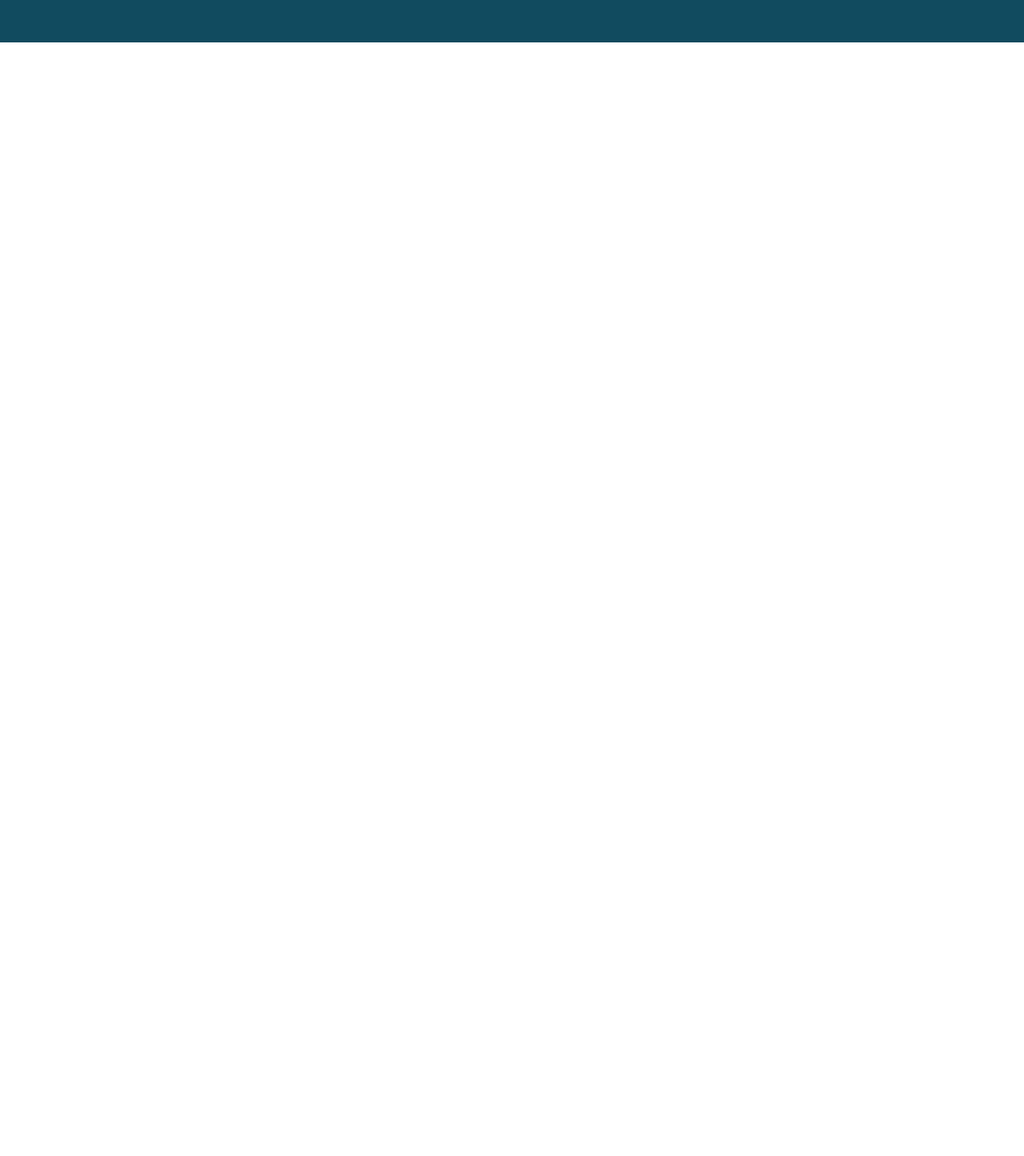
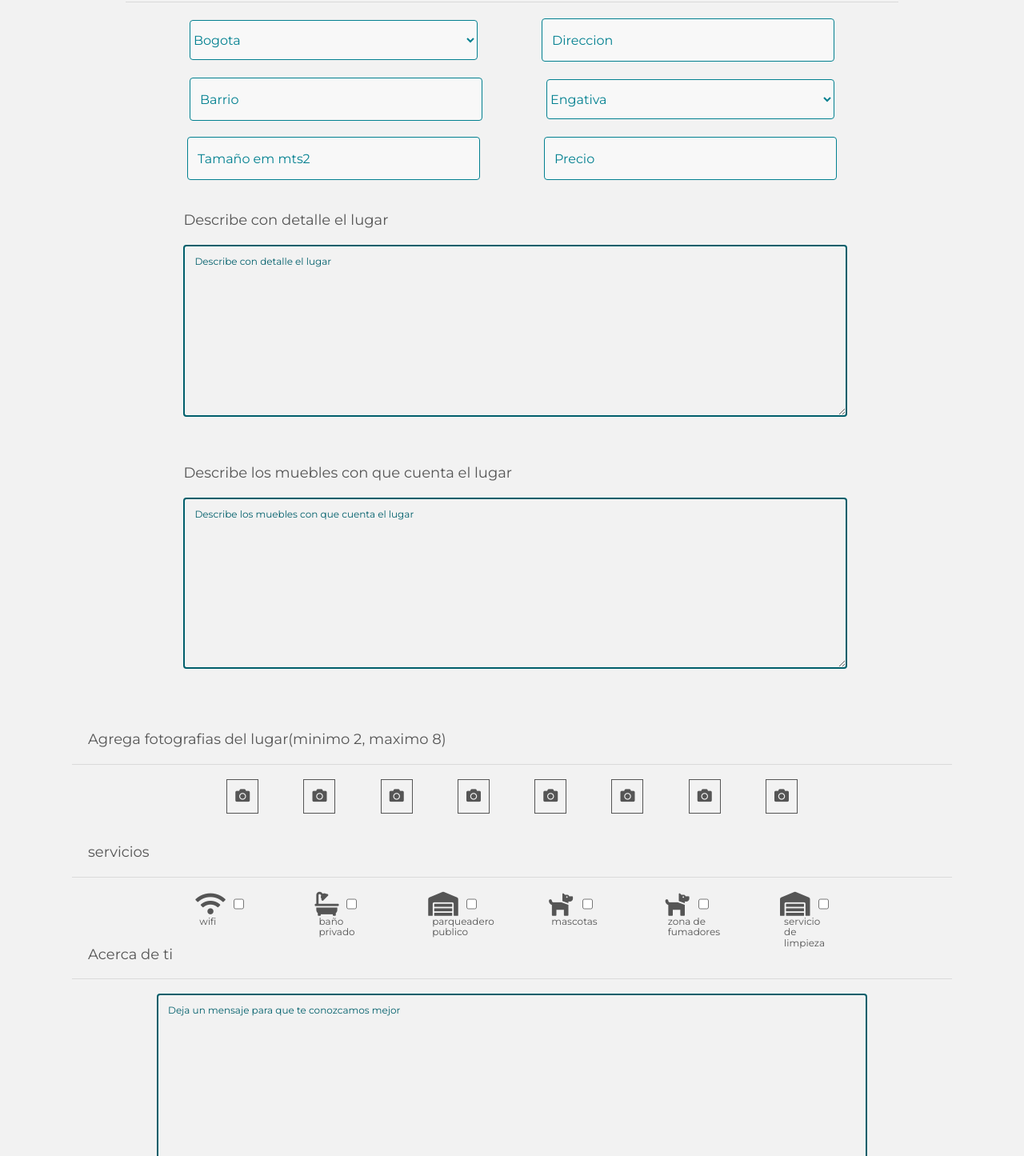
Before and after one commit to camiloVelandia/sleepSharingApp, a React app: page / in a window 1280 px wide. Shown: the part 1282-2727 px from the top of the page at 80% size. Before the commit the page ends 1335 px from the top, so only its background shows below. Built offline with nearby package versions, Linux system fonts and the light colour scheme.

Commit message:
ADD RegisterRoom component

```diff
--- a/src/components/Banner/index.js
+++ b/src/components/Banner/index.js
@@ -1,6 +1,5 @@
 import React from 'react';
 import { Figure } from './styles';
-import BannerImage from '../../../static/hero_image.png';
 
 const Banner = () => {
   return (
--- /dev/null
+++ b/src/components/RegisterRoom/index.js
@@ -0,0 +1,159 @@
+import React from 'react';
+import {
+  Form,
+  Submit,
+  H1,
+  Container,
+  SubHeading,
+  InputContainer,
+  TextArea,
+  Label,
+  Container2,
+  File,
+  Checkbox,
+  ChecboxContainer,
+  TextArea2,
+} from './styles';
+
+const RegisterRoom = () => {
+  return (
+    <Form>
+      <H1>Registrar un nuevo inmueble</H1>
+      <Container>
+        <SubHeading>Acerca de la zona</SubHeading>
+        <InputContainer>
+          <select name="" id="">
+            <option value="value1">Bogota</option>
+          </select>
+          <input type="text" placeholder="Direccion" />
+          <input type="text" placeholder="Barrio" />
+          <select name="" id="">
+            <option value="value1">Engativa</option>
+          </select>
+          <input type="text" placeholder="Tamaño em mts2" />
+          <input type="text" placeholder="Precio" />
+        </InputContainer>
+        <TextArea>
+          <label htmlFor="">
+            Describe con detalle el lugar
+            <textarea
+              placeholder="Describe con detalle el lugar"
+              name=""
+              id=""
+              cols="30"
+              rows="10"
+            ></textarea>
+          </label>
+          <label htmlFor="">
+            Describe los muebles con que cuenta el lugar
+            <textarea
+              placeholder="Describe los muebles con que cuenta el lugar"
+              name=""
+              id=""
+              cols="30"
+              rows="10"
+            ></textarea>
+          </label>
+        </TextArea>
+      </Container>
+      <Container2>
+        <Label>Agrega fotografias del lugar(minimo 2, maximo 8)</Label>
+        <File>
+          <label htmlFor="upload-photo">
+            <i className="fas fa-camera" />
+          </label>
+          <input type="file" name="photo" id="upload-photo" />
+          <label htmlFor="upload-photo">
+            <i className="fas fa-camera" />
+          </label>
+          <input type="file" name="photo" id="upload-photo" />
+          <label htmlFor="upload-photo">
+            <i className="fas fa-camera" />
+          </label>
+          <input type="file" name="photo" id="upload-photo" />
+          <label htmlFor="upload-photo">
+            <i className="fas fa-camera" />
+          </label>
+          <input type="file" name="photo" id="upload-photo" />
+          <label htmlFor="upload-photo">
+            <i className="fas fa-camera" />
+          </label>
+          <input type="file" name="photo" id="upload-photo" />
+          <label htmlFor="upload-photo">
+            <i className="fas fa-camera" />
+          </label>
+          <input type="file" name="photo" id="upload-photo" />
+          <label htmlFor="upload-photo">
+            <i className="fas fa-camera" />
+          </label>
+          <input type="file" name="photo" id="upload-photo" />
+          <label htmlFor="upload-photo">
+            <i className="fas fa-camera" />
+          </label>
+          <input type="file" name="photo" id="upload-photo" />
+        </File>
+        <Label>servicios</Label>
+        <ChecboxContainer>
+          <Checkbox>
+            <label>
+              <i className="fas fa-wifi" />
+              <span>wifi</span>
+            </label>
+            <input type="checkbox" name="" id="" />
+          </Checkbox>
+          <Checkbox>
+            <label>
+              <i className="fas fa-bath" />
+              <span>baño privado</span>
+            </label>
+            <input type="checkbox" name="" id="" />
+          </Checkbox>
+          <Checkbox>
+            <label>
+              <i className="fas fa-warehouse" />
+              <span>parqueadero publico</span>
+            </label>
+            <input type="checkbox" name="" id="" />
+          </Checkbox>
+          <Checkbox>
+            <label>
+              <i className="fas fa-dog" />
+              <span>mascotas</span>
+            </label>
+            <input type="checkbox" name="" id="" />
+          </Checkbox>
+          <Checkbox>
+            <label>
+              <i className="fas fa-dog" />
+              <span>zona de fumadores</span>
+            </label>
+            <input type="checkbox" name="" id="" />
+          </Checkbox>
+          <Checkbox>
+            <label>
+              <i className="fas fa-warehouse" />
+              <span>servicio de limpieza</span>
+            </label>
+            <input type="checkbox" name="" id="" />
+          </Checkbox>
+        </ChecboxContainer>
+        <Label>Acerca de ti</Label>
+        <TextArea2>
+          <textarea
+            placeholder="Deja un mensaje para que te conozcamos mejor"
+            name=""
+            id=""
+            cols="30"
+            rows="10"
+          ></textarea>
+        </TextArea2>
+      </Container2>
+
+      <Submit>
+        <input type="submit" value="Publicar" />
+      </Submit>
+    </Form>
+  );
+};
+
+export default RegisterRoom;
--- /dev/null
+++ b/src/components/RegisterRoom/styles.js
@@ -0,0 +1,191 @@
+import styled from 'styled-components';
+
+export const Form = styled.form`
+  background-color: #f2f2f2;
+  margin: 0;
+`;
+export const H1 = styled.h1`
+  text-align: center;
+  padding: 30px 0;
+  font-weight: 700;
+  font-size: 48px;
+  color: #555;
+  margin: 0;
+  @media (max-width: 767px) {
+    font-size: 18px;
+  }
+`;
+export const Container = styled.div`
+  margin: 0 auto;
+  max-width: 966px;
+`;
+export const SubHeading = styled.p`
+  font-weight: 30px;
+  color: #555;
+  padding-left: 10px;
+  border-bottom: 1px solid #dadada;
+  margin-bottom: 20px;
+`;
+export const InputContainer = styled.div`
+  display: flex;
+  align-items: center;
+  justify-content: center;
+  flex-wrap: wrap;
+  & input,
+  select {
+    background-color: #f8f8f8;
+    display: block;
+    width: 40%;
+    max-width: 360px;
+    height: 50px;
+    border: 1px solid #028090;
+    border-radius: 4px;
+    margin: 0 40px;
+    margin-bottom: 20px;
+    outline: none;
+    color: #028090;
+    &::placeholder {
+      padding-left: 10px;
+      color: #028090;
+    }
+    @media (min-width: 700px) and (max-width: 980px) {
+      width: 30%;
+    }
+    @media (max-width: 699px) {
+      width: 100%;
+    }
+  }
+  & select > option {
+    color: #028090;
+    max-width: 360px;
+  }
+`;
+export const TextArea = styled.div`
+  display: flex;
+  align-items: center;
+  justify-content: center;
+  flex-direction: column;
+  & label {
+    display: block;
+    width: 85%;
+    padding: 20px;
+    color: #555;
+    font-size: 18px;
+  }
+  & textarea {
+    margin: 20px 0;
+    background-color: #f2f2f2;
+    display: block;
+    width: 100%;
+    border: 2px solid #005f6b;
+    border-radius: 4px;
+    &::placeholder {
+      color: #005f6b;
+      padding: 10px 10px;
+      font-size: 12px;
+    }
+  }
+`;
+export const Label = styled.p`
+  color: #555;
+  font-size: 18px;
+  padding-left: 20px;
+  padding-top: 20px;
+  padding-bottom: 20px;
+  border-bottom: 1px solid #dadada;
+`;
+export const File = styled.div`
+  width: 70%;
+  margin: 0 auto;
+  display: flex;
+  justify-content: space-around;
+  & input {
+    width: 0.1px;
+    height: 0.1px;
+    opacity: 0;
+    overflow: hidden;
+    position: absolute;
+    z-index: -1;
+  }
+  & label {
+    cursor: pointer;
+    border: 1px solid #555;
+    padding: 10px;
+  }
+  @media (max-width: 767px) {
+    flex-wrap: wrap;
+    & label {
+      width: 15%;
+    }
+  }
+`;
+export const Container2 = styled.div`
+  max-width: 1100px;
+  color: #555;
+  font-size: 18px;
+  margin: 0 auto;
+`;
+export const ChecboxContainer = styled.div`
+  display: flex;
+  margin: 0 auto;
+  width: 80%;
+  justify-content: space-around;
+  @media (max-width: 767px) {
+    flex-wrap: wrap;
+  }
+`;
+export const TextArea2 = styled.div`
+  & textarea {
+    display: flex;
+    margin: 0 auto;
+    width: 80%;
+    background-color: #f2f2f2;
+    display: block;
+    border: 2px solid #005f6b;
+    border-radius: 4px;
+    &::placeholder {
+      color: #005f6b;
+      padding: 10px 10px;
+      font-size: 12px;
+    }
+  }
+`;
+export const Checkbox = styled.div`
+  display: flex;
+  & label {
+    position: relative;
+    display: flex;
+
+    padding-right: 10px;
+    font-size: 30px;
+    & span {
+      padding-left: 5px;
+      position: absolute;
+      top: 100%;
+      font-size: 12px;
+      margin: 0 auto;
+    }
+  }
+  & input {
+    display: flex;
+  }
+  @media (max-width: 767px) {
+    width: 30%;
+    margin: 20px 0;
+  }
+`;
+
+export const Submit = styled.div`
+  text-align: center;
+  padding: 40px 0;
+  & input {
+    width: 100%;
+    max-width: 330px;
+    height: 40px;
+    background-color: #028090;
+    color: #fff;
+    font-size: 18px;
+    border: none;
+    border-radius: 4px;
+  }
+`;
--- a/src/container/App.jsx
+++ b/src/container/App.jsx
@@ -7,8 +7,9 @@ import Hero from '../components/Hero';
 import Prom from '../components/Prom';
 import Contact from '../components/Contact';
 import Footer from '../components/Footer';
+import RegisterRoom from '../components/RegisterRoom';
 // import Banner from '../components/Banner';
-import Cards from '../components/Cards';
+// import Cards from '../components/Cards';
 // import Sppiner from '../general/Sppiner'
 // import PageNotFound from '../general/ PageNotFound'
 
@@ -17,12 +18,15 @@ const App = () => {
     <>
       <GlobalStyle />
       <Header />
+
       <Hero />
       {/* <Cards /> */}
       {/* <PageNotFound /> */}
       <Prom />
       {/* <Banner /> */}
       <Contact />
+      <RegisterRoom />
+
       <Footer />
       {/* <Sppiner /> */}
     </>
```
